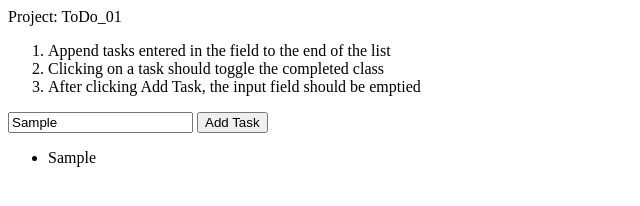
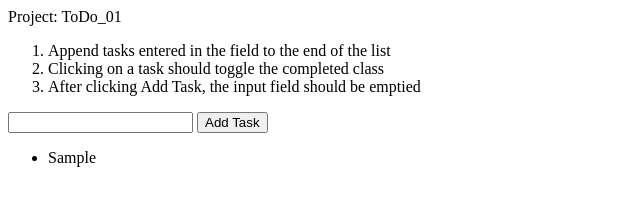
Before and after one commit to stargazer80/To-Do-List, a plain HTML site: page index.html in a window 1280 px wide. Both pictures are taken after typing "Sample" into the empty fields and a click on the button "Add Task". Shown: the full height of the page, 0-640 px from the left. Drawn offline with Linux system fonts and the light colour scheme.

Commit message:
fix empty input function

```diff
--- a/index.html
+++ b/index.html
@@ -66,6 +66,8 @@
 
 			tasksList.innerHTML = tasksList.innerHTML +  "<li>" + taskInput.value + "</li>";
 
+			taskInput.value = "";
+
 		}
 
 
```
